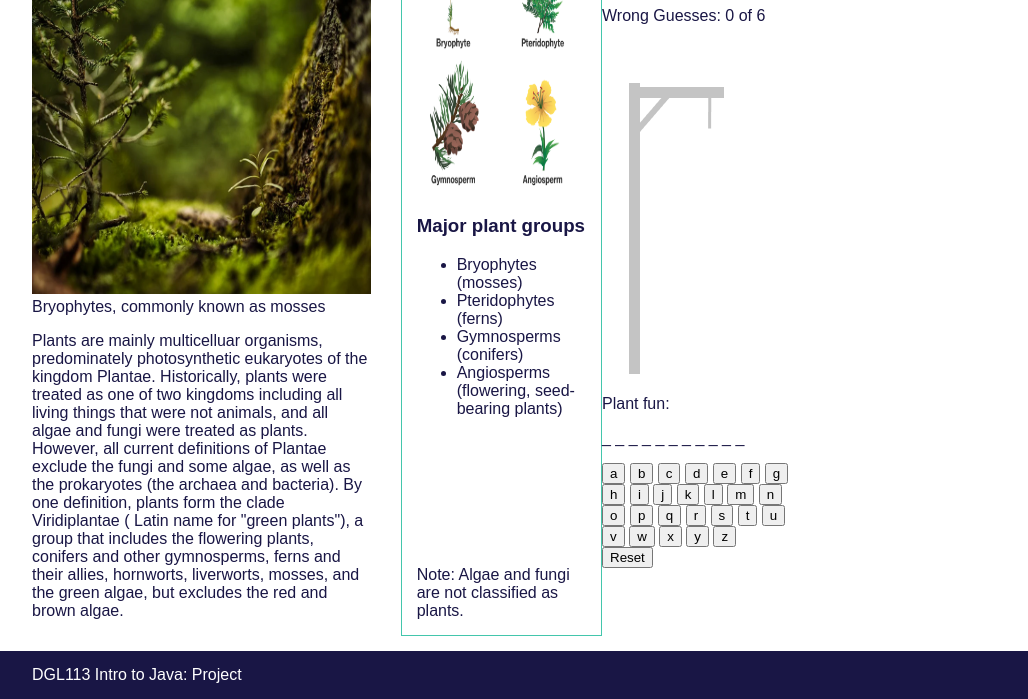
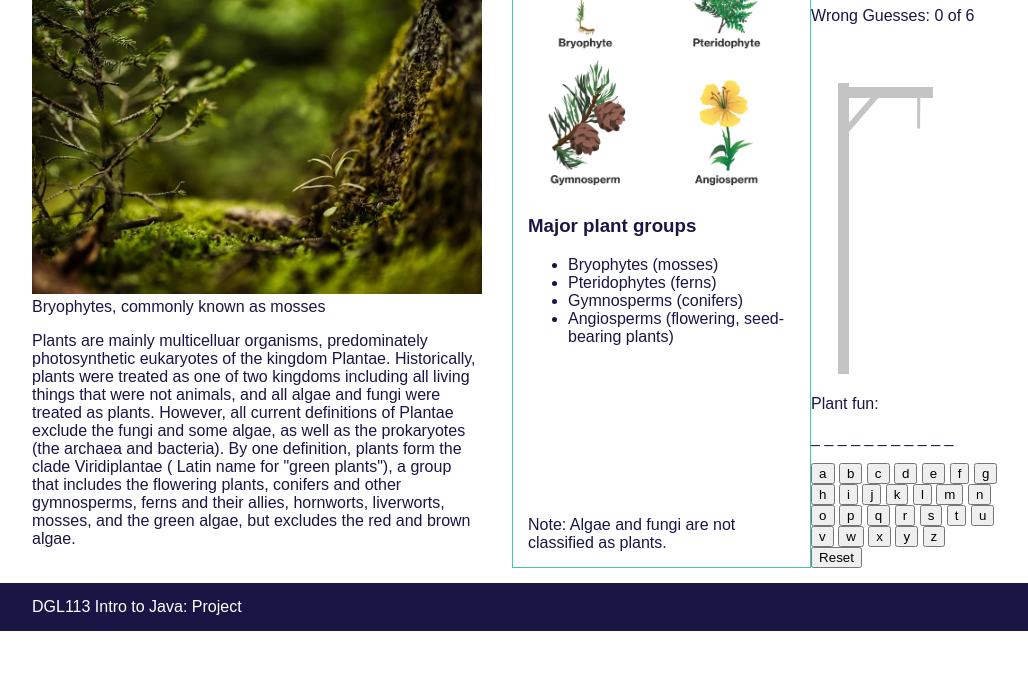
Before and after one commit to NIC-Brian-Org/project-Spanchyshyn, a plain HTML site: page index.html in a window 1280 px wide. Shown: the part 266-965 px from the top of the page, without its empty margins (223-1251 px from the left). After the commit the page ends 897 px from the top, so only its background shows below. Drawn offline with Linux system fonts and the light colour scheme.

Commit message:
Update index.html

```diff
--- a/index.html
+++ b/index.html
@@ -78,11 +78,12 @@
         justify-content: space-between;
       }
       main .container {
-        flex-grow: 0;
+        flex-grow: 1;
         flex-basis: 0;
-        display: inline-block;
-        flex-direction: column;
-        justify-content: space-between;
+        display: flex;
+        flex-direction:column;
+        justify-content: flex-end;
+      }
       }
       figure img {
         width: 100%;
```
